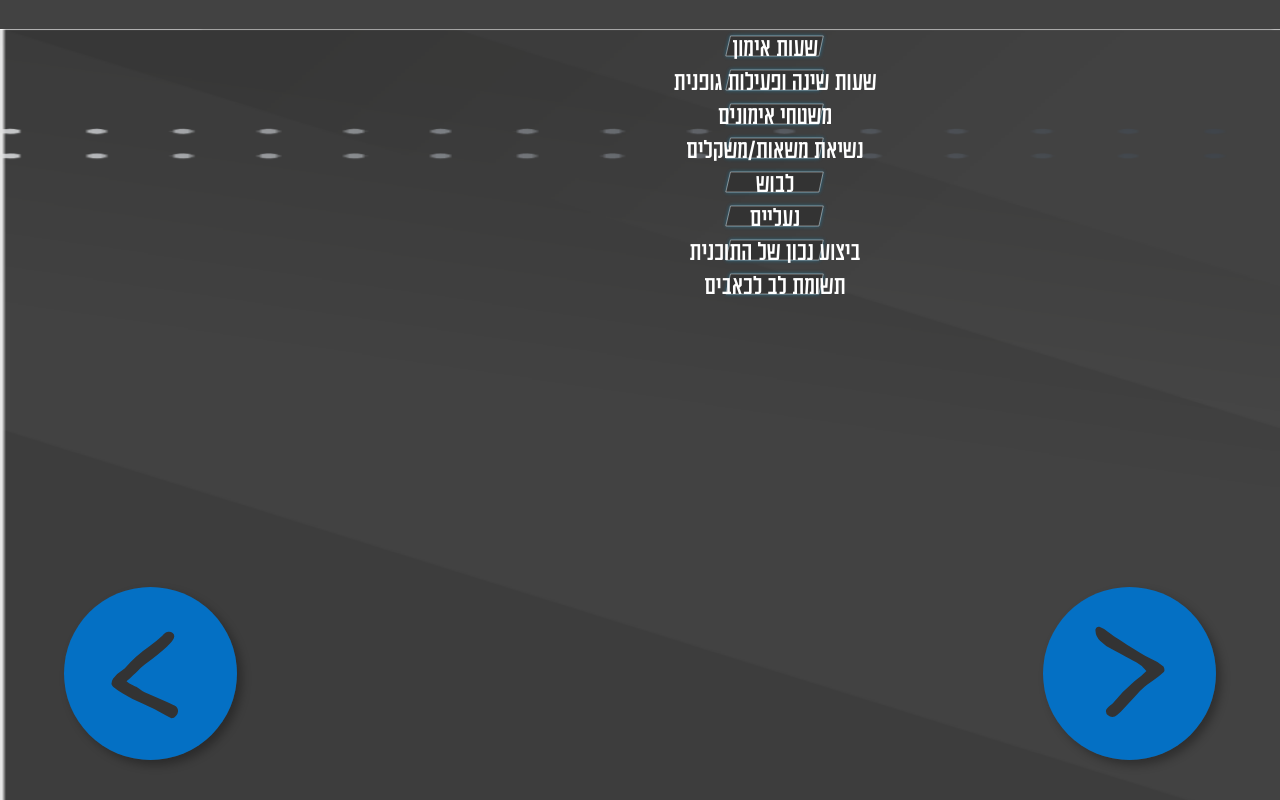
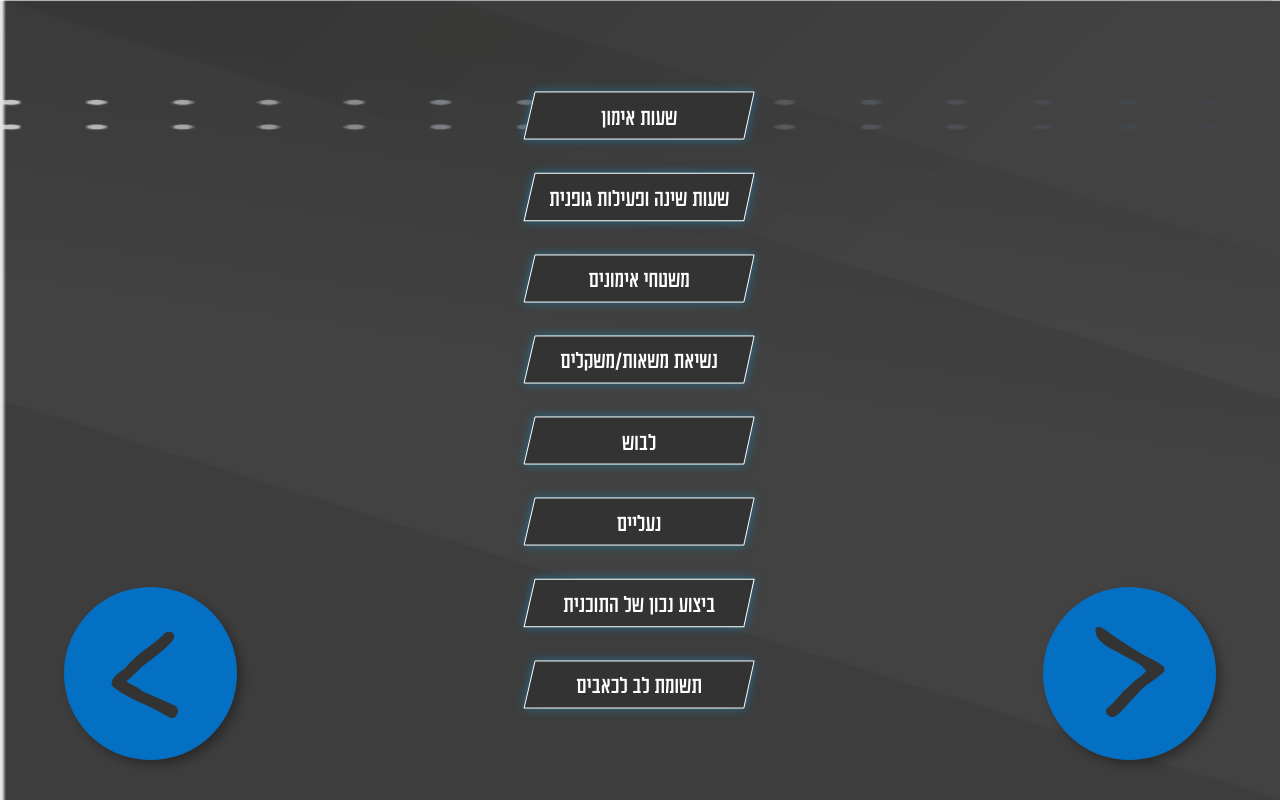
Before and after one commit to inbar2504/programforsports, a React (Vite) app: page /programforsports/need-page in a window 1280 px wide. Built offline with nearby package versions, Linux system fonts and the light colour scheme.

Commit message:
added popup and close popup function

```diff
--- a/src/App.css
+++ b/src/App.css
@@ -199,7 +199,7 @@ body {
   transform: translateY(-50%); /* center vertically */
   width: 16px;  /* image size */
   height: 16px;
-  background-image: url('media/bullet.svg'); /* <-- your image path */
+  background-image: url('media/bullet.svg');
   background-size: contain;
   background-repeat: no-repeat;
 }
@@ -225,27 +225,57 @@ body {
   transform: translateX(-50%);
 }
 
+.things-to-know {
+  color: white;
+  font-size: clamp(1.3rem, 2vw, 3rem);
+  list-style: none;
+  text-align: center;
+  padding-right: 0px;
+}
+
 .needs-page {
+
   width: 100vw;
   height: 100vh;
   background-image: url("media/regularBg.png");
   background-repeat: no-repeat;
   background-size: 100% 100%;
+
+  display: flex;
+  flex-direction: column;   /* stack boxes vertically */
+  justify-content: center;  /* center vertically */
+  align-items: center;      /* center horizontally */
 }
 
 .need-box {
   background-image: url("media/needBox.svg");
   background-repeat: no-repeat;
   background-position: center;
-  width: 75%;
-  height: 1%;
-  margin-bottom: 0rem;
+  background-size: 100% 100%;
 
+  width: 70%;
+  padding: clamp(1.5rem, 2vw, 3rem) clamp(2.5rem, 3vw, 5rem) ;
+  display: flex;
+  justify-content: center;
+  align-items: center;
+  text-align: center;
 }
 
-.things-to-know {
-  color: white;
-  font-size: clamp(1.8rem, 2vw, 4rem);
-  list-style: none;
+.need-popup {
+  display: block;
+  position: absolute;
+  width: 50%;
+  padding: 2.5rem 2rem 4rem 2rem;
+  height: auto;
+  background-color: #333333;
+  border: 2px solid white;
+}
+
+#need-text {
   text-align: center;
 }
+
+.close-btn {
+  margin-bottom: clamp(1.5rem, 2vh, 3rem);
+  width: clamp(1.5rem, 3vw, 4rem);
+}
--- a/src/ImportantNotes.jsx
+++ b/src/ImportantNotes.jsx
@@ -15,7 +15,7 @@ const ImportantNotes = () => {
     fetch(import.meta.env.BASE_URL + 'data/db.json')
       .then((res) => res.json())
       .then((data) => {
-        setNotes(data["imporatant-notes"]);
+        setNotes(data["imporatant-notes"]); // data is an array
         console.log("Fetched notes:", data);
       })
       .catch((err) => console.error("Fetch error:", err));
--- a/src/needPage.jsx
+++ b/src/needPage.jsx
@@ -2,9 +2,13 @@ import { useState, useEffect } from "react";
 import { useNavigate } from "react-router-dom";
 import forwardBtn from "./media/forwardBtn.svg";
 import backwardBtn from "./media/backwardBtn.svg";
+import closeBtn from "./media/close.svg";
 
 const NeedsPage = () => {
   const [needs, setNeeds] = useState([]);
+  const [needPopup, setNeedPopup] = useState(false);
+  const [needText, setNeedText] = useState(" ");
+  const [activeNeedId, setActiveNeedId] = useState(null);
   const navigate = useNavigate();
 
   // getting the info
@@ -21,6 +25,18 @@ const NeedsPage = () => {
       .catch((err) => console.error("Fetch error:", err));
   }, []);
 
+  const handleNeedClick = (need) => {
+    setNeedPopup(true);
+    setNeedText(need.text);
+    setActiveNeedId(need.id);
+
+  }
+
+  const handleNeedClose = () => {
+    setNeedPopup(false);
+    setActiveNeedId(null); // reset
+  }
+
   //moving forwad and backwards
   const handleForward = () => {
     navigate("/need-page");
@@ -32,10 +48,17 @@ const NeedsPage = () => {
 
   return (
     <div className="needs-page">
+      {needPopup && (
+        <div className="need-popup">
+          <img src= {closeBtn} alt="close" className="close-btn" onClick={handleNeedClose}/>
+          <p className="text" id="need-text"> {needText} </p>
+        </div>
+      )}
+
         {/* things to know */}
         <ul className="things-to-know">
             {needs.map((need) => (
-            <li className = "need-box" key={need.id}> {need.title} </li>
+            <li className = "need-box" id={need.id} onClick={() => handleNeedClick(need)} disabled={needPopup && activeNeedId !== need.id}> {need.title} </li>
           ))}
         </ul>
 
```
Also changed, not shown: src/media/close.svg (added).
